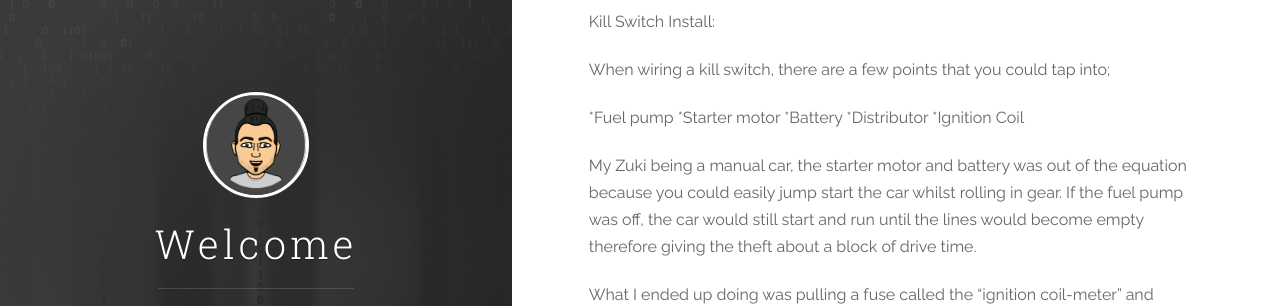
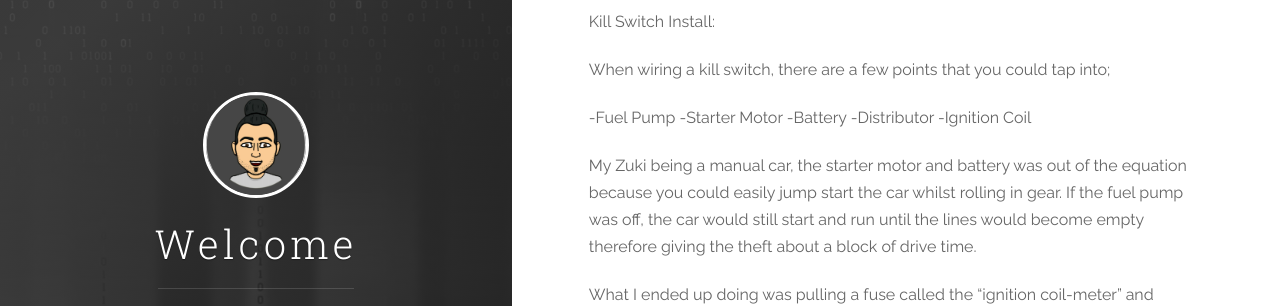
Before and after one commit to pkaddis/pkaddis.github.io, a Jekyll site: the page built from _posts/2015-04-16-Basic-Flashing-LED-Vehicle-Anti-theft-+-Kill-Switch-Install.markdown, in a window 1280 px wide and 900 px high, scrolled down 1550 px. Shown: the part 171-477 px from the top of the window. Built offline with Jekyll 4.4.1, drawn with Linux system fonts in a browser that asks for light colours; nearby versions of some CDN libraries.

```diff
--- a/_posts/2015-04-16-Basic-Flashing-LED-Vehicle-Anti-theft-+-Kill-Switch-Install.markdown
+++ b/_posts/2015-04-16-Basic-Flashing-LED-Vehicle-Anti-theft-+-Kill-Switch-Install.markdown
@@ -1,6 +1,6 @@
+Growing up in Victoria, known as the stolen car state of Australia. Displaying expensive items along with leaving your car unlocked could mean you will most likely come back to nothing. After I had my 1989 Suzuki Vitara JLX stolen, it wasn’t the cost of the vehicle that I was devastated about but the amount of labour intensive hours that I had put into her, she would keep me warm in winter and cool in summer, she was the girlfriend I never had and I had named her Zuki. I eventually got her back after a month with not much damage apart from a few pulled fuses. They had taken my owner’s manual and service history, some loose change and a set of cheap earphones and a $1 eBay mp3 player. Hek even the items they left behind was probably worth more, I scored a set of NSW number plates, a pair of gardening gloves and a microfibre cloth.
+
 ![1989 Suzuki Vitara](https://raw.githubusercontent.com/pkaddis/pkaddis.github.io/master/images/1989suzuki.jpg "1989 Suzuki Vitara")
-
-Growing up in Victoria, known as the stolen car state of Australia. Displaying expensive items along with leaving your car unlocked could mean you will most likely come back to nothing. After I had my 1989 Suzuki Vitara JLX stolen, it wasn’t the cost of the vehicle that I was devastated about but the amount of labour intensive hours that I had put into her, she would keep me warm in winter and cool in summer, she was the girlfriend I never had and I had named her Zuki. I eventually got her back after a month with not much damage apart from a few pulled fuses. They had taken my owner’s manual and service history, some loose change and a set of cheap earphones and a $1 eBay mp3 player. Hek even the items they left behind was probably worth more, I scored a set of NSW number plates, a pair of gardening gloves and a microfibre cloth.
 
 Considering my owner’s manual and insurance details were gone, they had my address so I had to act quick before they come along to my house and take the car again. I didn’t want to spend a lot of money on a car alarm + immobiliser, so instead I decided to install a flashing blue led and a kill switch.
 
@@ -18,12 +18,11 @@ Kill Switch Install:
 
 When wiring a kill switch, there are a few points that you could tap into;
 
-*Fuel pump
-*Starter motor
-*Battery
-*Distributor
-*Ignition Coil
-
+-Fuel Pump
+-Starter Motor
+-Battery
+-Distributor
+-Ignition Coil
 
 My Zuki being a manual car, the starter motor and battery was out of the equation because you could easily jump start the car whilst rolling in gear. If the fuel pump was off, the car would still start and run until the lines would become empty therefore giving the theft about a block of drive time.
 
```
